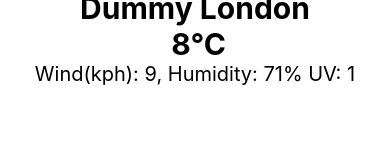
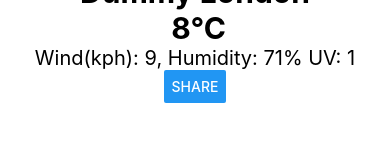
Before and after one commit to Mihir42/CI6330-MAD-Major-Project, a React Native app: screen /Weather in a window 390 px wide. Shown: the part 476-618 px from the top of the page. Built offline with nearby package versions, Linux system fonts and the light colour scheme; no server answers.

Commit message:
Weather can now be shared (#5)
Only text, may add emoji after if research is successful

```diff
--- a/package.json
+++ b/package.json
@@ -13,7 +13,8 @@
     "expo": "~50.0.7",
     "expo-status-bar": "~1.11.1",
     "react": "18.2.0",
-    "react-native": "0.73.4"
+    "react-native": "0.73.4",
+    "react-native-share": "^10.0.2"
   },
   "devDependencies": {
     "@babel/core": "^7.20.0"
--- a/src/components/screens/WeatherInformationScreen.js
+++ b/src/components/screens/WeatherInformationScreen.js
@@ -1,8 +1,9 @@
 import { StatusBar } from "expo-status-bar";
 import { useEffect, useState } from "react";
-import { Image, StyleSheet, Text, View } from "react-native";
+import { Image, StyleSheet, Text, View, Button } from "react-native";
 import Screen from "../layout/Screen";
 import RenderCount from "../UI/RenderCount";
+import { Share } from "react-native";
 import API from "../API/API";
 
 const dummyWeather = {
@@ -64,6 +65,20 @@ const WeatherInformationScreen = () => {
 
   // Handlers -----------------------------------------
 
+  const handleWeather = async () => {
+    const shareOptions = {
+      message: ` ${weather.location.name} ${weather.current.condition.text} ${
+        weather.current.temp_c
+      }°C ${weather.location.localtime.slice(10, 16)}  `,
+      url: `${weather.current.condition.icon}`,
+    };
+    try {
+      const shareResponse = await Share.share(shareOptions);
+    } catch (error) {
+      console.log("Error -> ", error);
+    }
+  };
+
   return (
     <Screen>
       <Image
@@ -78,6 +93,7 @@ const WeatherInformationScreen = () => {
         Wind(kph): {weather.current.wind_kph}, Humidity:{" "}
         {weather.current.humidity}% UV: {weather.current.uv}
       </Text>
+      <Button onPress={handleWeather} title="Share"></Button>
     </Screen>
   );
 };
```
Also changed, not shown: 1 other file (tests, documents, lock files or other folders).
